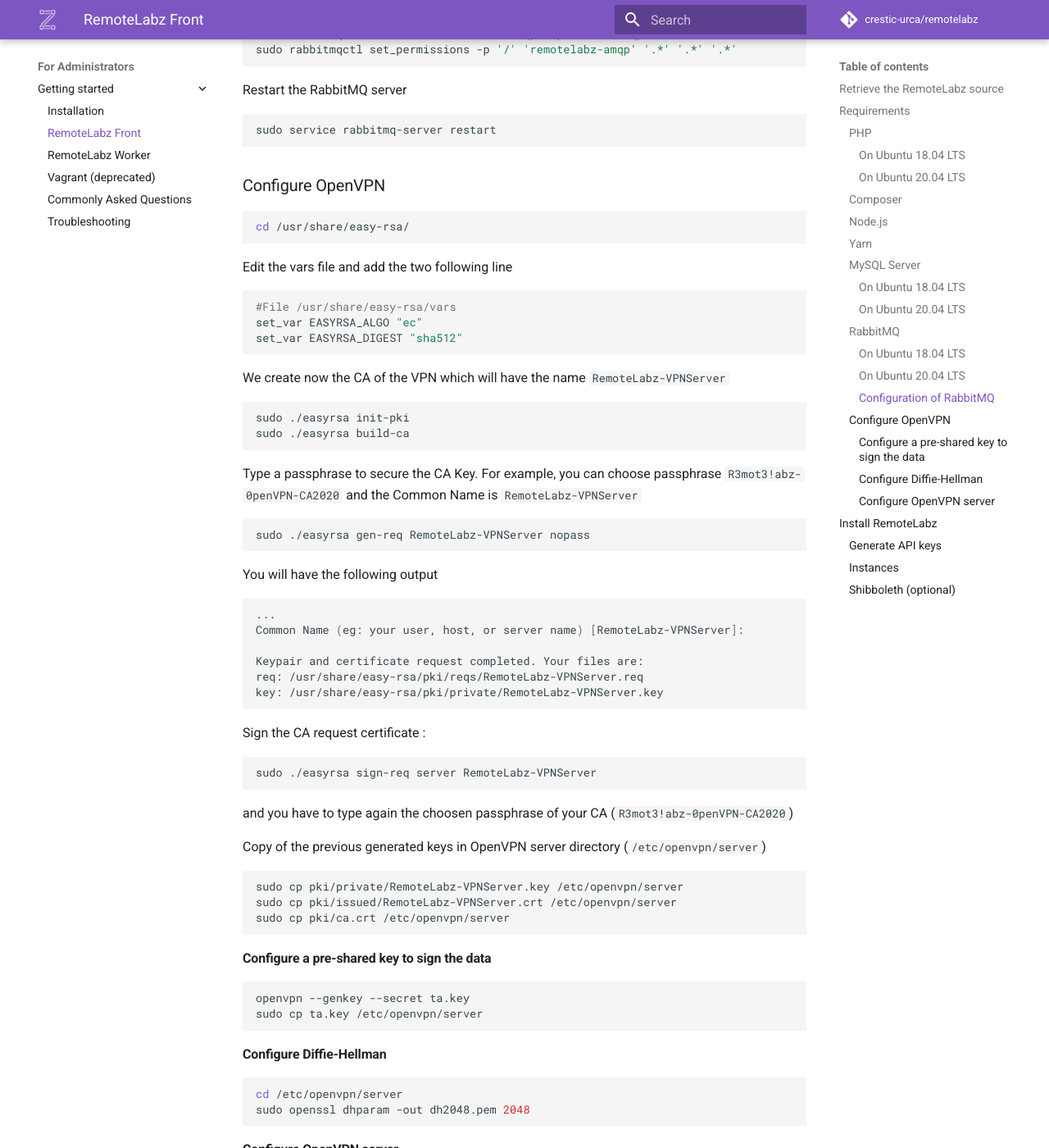
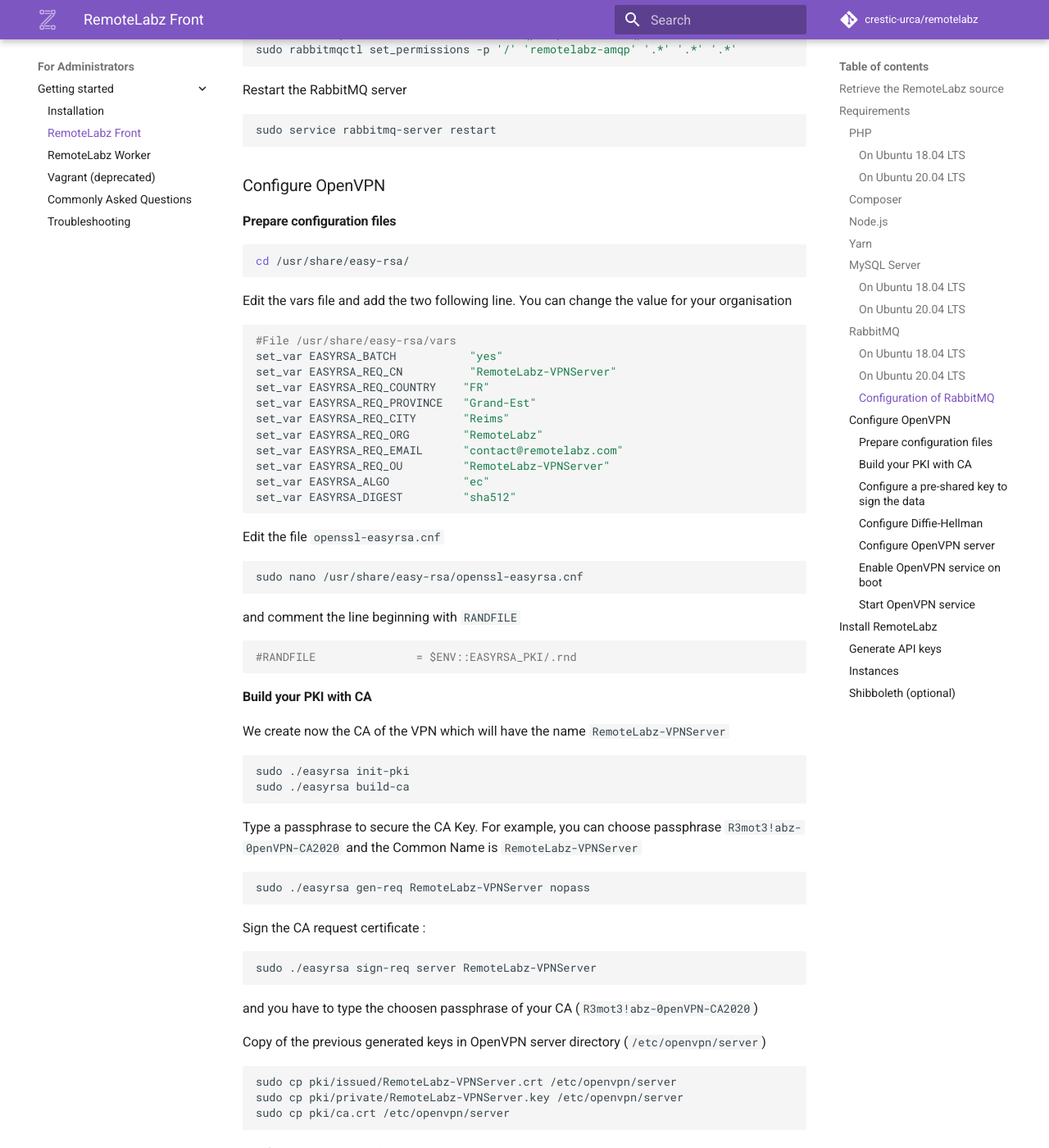
Before and after one commit to remotelabz/remotelabz-docs, an MkDocs documentation site: the page built from docs/administrators/getting-started/ubuntu-front.md, in a window 1280 px wide and 1400 px high, scrolled down 2717 px. Shown: the whole window at 82% size. Built offline with MkDocs 1.6.1 and Material for MkDocs 9.7.7, drawn with Linux system fonts in a browser that asks for light colours; comment, search, counter and statistics services are not loaded; some of the changed text lies outside the part shown.

Commit message:
OpenVPN documentation finish - has to be review

````diff
--- a/docs/administrators/getting-started/ubuntu-front.md
+++ b/docs/administrators/getting-started/ubuntu-front.md
@@ -104,17 +104,36 @@ sudo service rabbitmq-server restart
 ```
 
 ### Configure OpenVPN
+####Prepare configuration files
 ```bash
 cd /usr/share/easy-rsa/
 ```
 
-Edit the vars file and add the two following line
+Edit the vars file and add the two following line. You can change the value for your organisation
 ```bash
 #File /usr/share/easy-rsa/vars
-set_var EASYRSA_ALGO "ec"
-set_var EASYRSA_DIGEST "sha512"
+set_var EASYRSA_BATCH           "yes"
+set_var EASYRSA_REQ_CN          "RemoteLabz-VPNServer"
+set_var EASYRSA_REQ_COUNTRY    "FR"
+set_var EASYRSA_REQ_PROVINCE   "Grand-Est"
+set_var EASYRSA_REQ_CITY       "Reims"
+set_var EASYRSA_REQ_ORG        "RemoteLabz"
+set_var EASYRSA_REQ_EMAIL      "contact@remotelabz.com"
+set_var EASYRSA_REQ_OU         "RemoteLabz-VPNServer"
+set_var EASYRSA_ALGO           "ec"
+set_var EASYRSA_DIGEST         "sha512"
 ```
 
+Edit the file `openssl-easyrsa.cnf`
+```bash
+sudo nano /usr/share/easy-rsa/openssl-easyrsa.cnf
+```
+and comment the line beginning with `RANDFILE`
+```bash
+#RANDFILE               = $ENV::EASYRSA_PKI/.rnd
+```
+
+####Build your PKI with CA
 We create now the CA of the VPN which will have the name `RemoteLabz-VPNServer`
 ```bash
 sudo ./easyrsa init-pki
@@ -125,32 +144,23 @@ Type a passphrase to secure the CA Key. For example, you can choose passphrase `
 ```bash
 sudo ./easyrsa gen-req RemoteLabz-VPNServer nopass
 ```
-You will have the following output
-```bash
-...
-Common Name (eg: your user, host, or server name) [RemoteLabz-VPNServer]:
-
-Keypair and certificate request completed. Your files are:
-req: /usr/share/easy-rsa/pki/reqs/RemoteLabz-VPNServer.req
-key: /usr/share/easy-rsa/pki/private/RemoteLabz-VPNServer.key
-```
 
 Sign the CA request certificate :
 ```bash
 sudo ./easyrsa sign-req server RemoteLabz-VPNServer
 ```
-and you have to type again the choosen passphrase of your CA (`R3mot3!abz-0penVPN-CA2020`)
+and you have to type the choosen passphrase of your CA (`R3mot3!abz-0penVPN-CA2020`)
 
 Copy of the previous generated keys in OpenVPN server directory (`/etc/openvpn/server`)
 ```bash
+sudo cp pki/issued/RemoteLabz-VPNServer.crt /etc/openvpn/server
 sudo cp pki/private/RemoteLabz-VPNServer.key /etc/openvpn/server
-sudo cp pki/issued/RemoteLabz-VPNServer.crt /etc/openvpn/server
 sudo cp pki/ca.crt /etc/openvpn/server
 ```
 
 ####Configure a pre-shared key to sign the data
 ```bash
-openvpn --genkey --secret ta.key
+sudo openvpn --genkey --secret ta.key
 sudo cp ta.key /etc/openvpn/server
 ```
 
@@ -163,12 +173,31 @@ sudo openssl dhparam -out dh2048.pem 2048
 ####Configure OpenVPN server
 Edit the `/etc/openvpn/server/server.conf` file to obtain the same than the following
 ```bash
-....
+port 1194
+proto udp
+dev tun
+ca ca.crt
+cert RemoteLabz-VPNServer.crt
+key RemoteLabz-VPNServer.key
+dh dh2048.pem
+cipher AES-256-GCM
+tls-auth ta.key 0
+server 10.8.0.0 255.255.255.0
+keepalive 10 120
+persist-key
+persist-tun
+status /var/log/openvpn/openvpn-status.log
+log         /var/log/openvpn/openvpn.log
+comp-lzo
+verb 1
+mute 20
+explicit-exit-notify 1
 ```
+####Enable OpenVPN service on boot
+`sudo systemctl enable openvpn-server@server`
 
-
-
-
+####Start OpenVPN service
+`sudo service openvpn-server@server start`
 
 ## Install RemoteLabz
 
````
